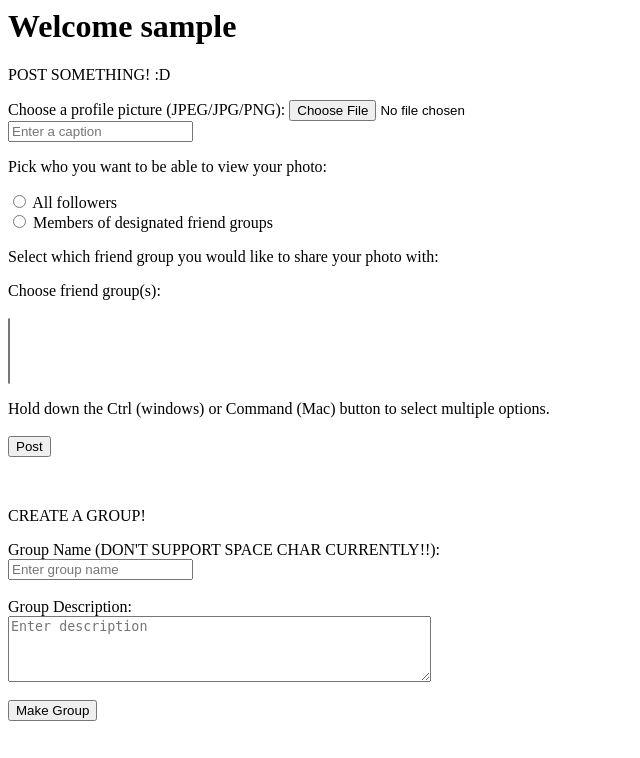
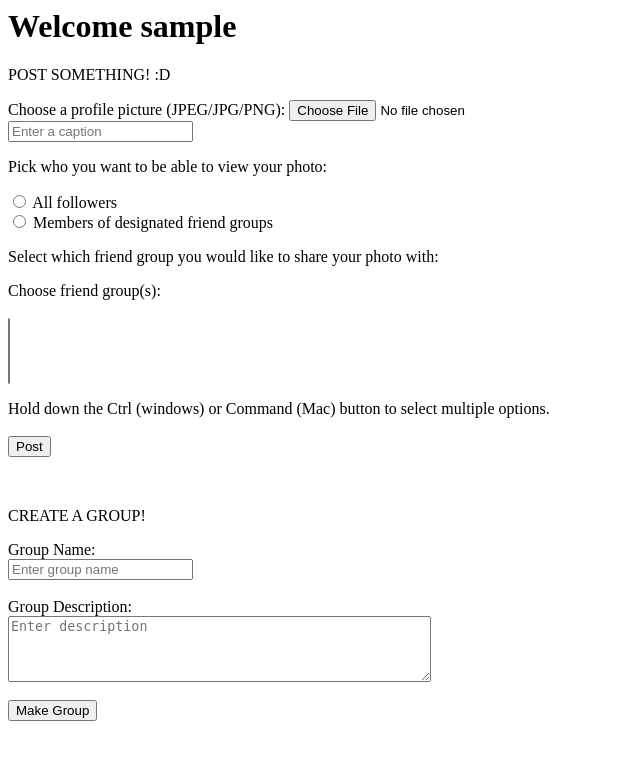
Before and after one commit to qyc206/Databases-Project, a Flask app: page /home in a window 1280 px wide. Shown: the top 758 px of the page, without its empty margins (0-640 px from the left). Run offline with Flask 2, Linux system fonts and the light colour scheme; the visitor is signed in with stand-in values (Sample User, id 1); data that the repository does not hold is empty.

Commit message:
4/6 update (fix completed: some uploading issues + groupName special char problem)

```diff
--- a/templates/home.html
+++ b/templates/home.html
@@ -48,7 +48,7 @@
 <form action="/makeGroup" method="POST" enctype="multipart/form-data">
 	<p>CREATE A GROUP!</p>
 
-	<label for="groupName">Group Name (DON'T SUPPORT SPACE CHAR CURRENTLY!!):</label><br>
+	<label for="groupName">Group Name:</label><br>
 	<input type="text" name="groupName" placeholder="Enter group name" required/> <br><br>
 	<label id="groupName" for="description">Group Description:</label><br>
 	<textarea id="description" name="description" rows="4" cols="50" placeholder="Enter description"></textarea></br>
```
Also changed, not shown: uploads/SpiritedAway_Wallpaper.png (deleted), uploads/qyc_schedule.png (deleted).
